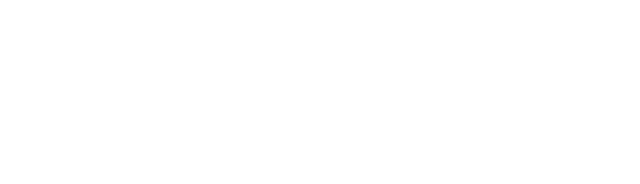
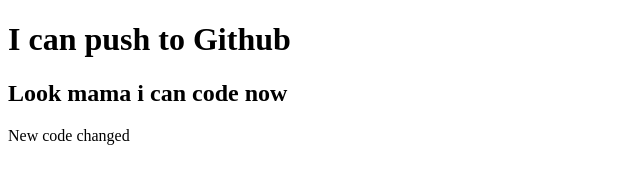
Before and after one commit to rejaul-dev/my-second-repo, a plain HTML site: page index.html in a window 1280 px wide. Shown: the whole page, without its empty margins (0-640 px from the left). Drawn offline with Linux system fonts and the light colour scheme.

Commit message:
added header

```diff
--- a/index.html
+++ b/index.html
@@ -9,6 +9,9 @@
 </head>
 
 <body>
+    <H1>I can push to Github</H1>
+    <H2>Look mama i can code now</H2>
+    <p>New code changed</p>
 
 </body>
 
```
